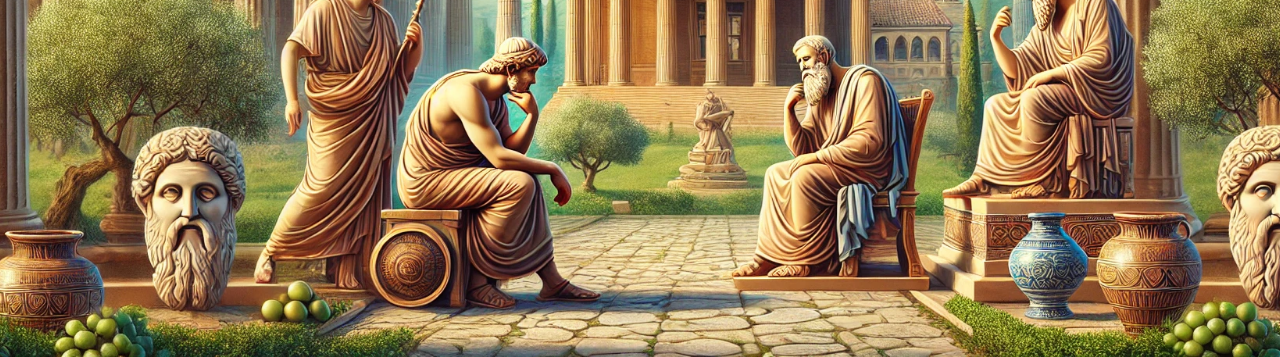
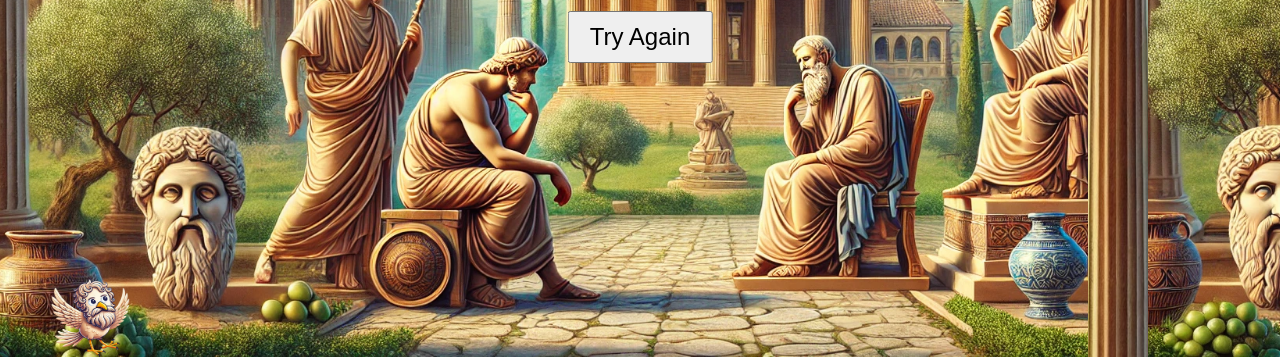
Before and after one commit to Foxhs12/greek-bird-android, a website: page index.html in a window 1280 px wide. Shown: the part 443-800 px from the top of the page. Drawn offline with Linux system fonts and the light colour scheme.

Commit message:
Update index.html

```diff
--- a/index.html
+++ b/index.html
@@ -68,7 +68,7 @@
         birdImage.src = 'socrates.png'; // Caminho para a imagem do pássaro
 
         const columnImage = new Image();
-        columnImage.src = 'column.jpg'; // Caminho para a imagem da coluna
+        columnImage.src = 'column.jpeg'; // Caminho para a imagem da coluna
 
         const bird = {
             x: 50,
```
